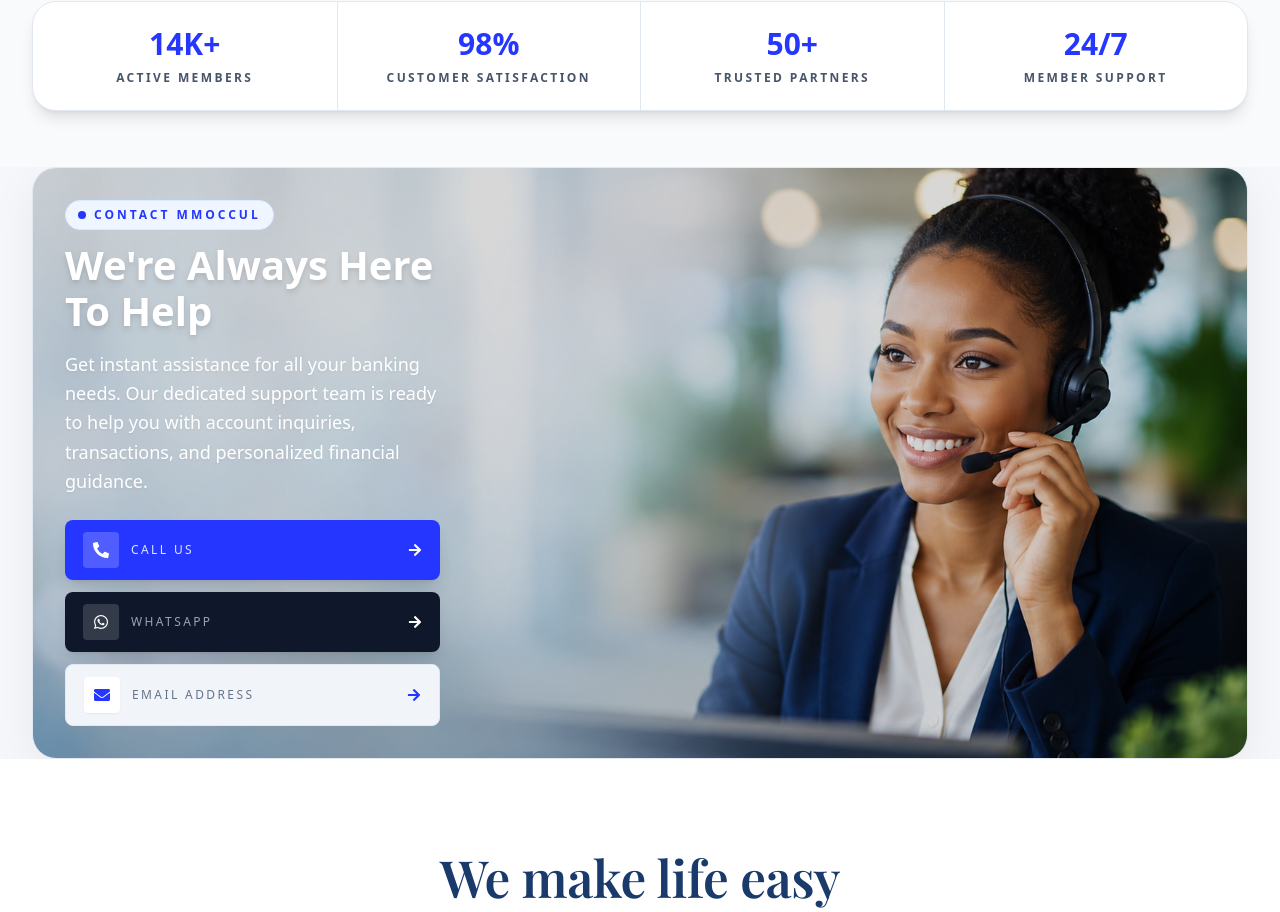
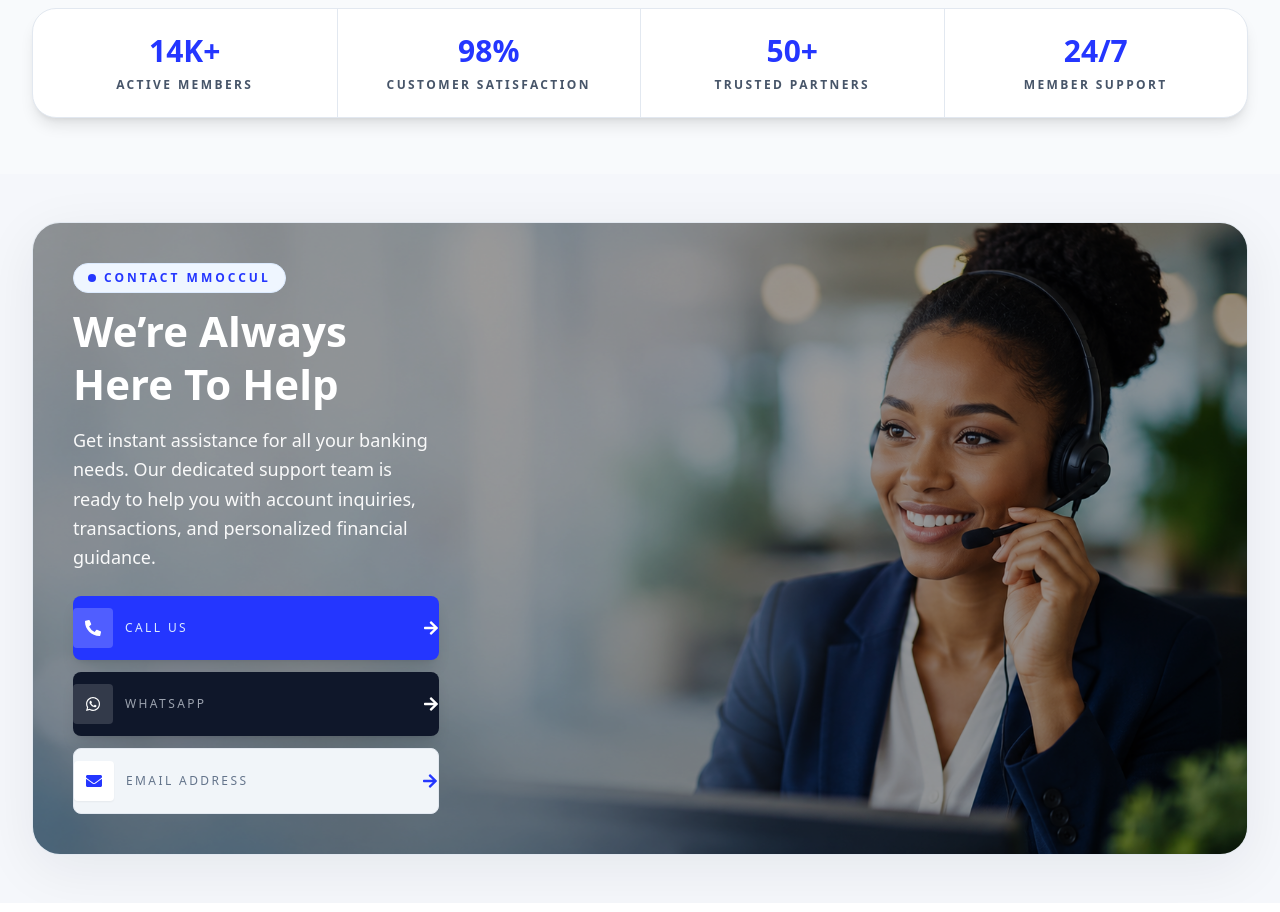
Before and after one commit to Narcisse1/mmoccul-website, a React (Create React App) app: page / in a window 1280 px wide. Shown: the part 1885-2797 px from the top of the page. Built offline with nearby package versions, Linux system fonts and the light colour scheme; a web font is replaced by a local one.

Commit message:
Updated Logo

```diff
--- a/src/pages/AboutPage.jsx
+++ b/src/pages/AboutPage.jsx
@@ -61,7 +61,7 @@ export const AboutPage = () => {
 <div className='w-2 h-2 rounded-full bg-[#4da3ff] animate-pulse'></div>
 
 <span className='text-white/80 uppercase tracking-[0.25em] text-[11px] font-semibold'>
-ABOUT MMOCCUL
+{t('aboutMmoccul')}
 </span>
 </div>
 
@@ -73,9 +73,7 @@ ABOUT MMOCCUL
               letterSpacing: '-0.02em',
             }}
           >
-            Your Financial Partner
-            <br />
-            for Growth and Success
+            {t('yourFinancialPartner')}
           </h1>
 
         </div>
--- a/src/sections/ContactSection.jsx
+++ b/src/sections/ContactSection.jsx
@@ -5,70 +5,61 @@ import {
   FaEnvelope,
   FaArrowRight,
 } from 'react-icons/fa'
-import { useLanguage } from '../context/LanguageContext'
 
 // Import your image
 import contactImg from '../assets/assets3/contact.png'
 
 export const ContactSection = () => {
-  const { t } = useLanguage()
-
   return (
-    <section className='w-full bg-[#f5f7fb] px-4 sm:px-6 lg:px-8 overflow-hidden'>
+    <section className='w-full bg-[#f5f7fb] py-12 px-6 lg:px-8 overflow-hidden'>
       <div className='max-w-7xl mx-auto'>
-        <div className='relative bg-white rounded-[24px] overflow-hidden shadow-[0_12px_48px_rgba(15,23,42,0.06)] border border-slate-200'>
+        <div className='relative bg-white rounded-[28px] overflow-hidden shadow-[0_14px_56px_rgba(15,23,42,0.07)] border border-slate-200'>
           {/* Background Image */}
           <div className='absolute inset-0 bg-center bg-cover'
-            style={{ backgroundImage: `url(${contactImg})` }}
-          />
-          {/* Darker overlay — raises contrast on small screens where the background image is most visible */}
-          <div className='absolute inset-0 bg-black/25 sm:bg-black/20 lg:bg-black/15' />
+               style={{ backgroundImage: `url(${contactImg})` }}></div>
+          {/* Overlay for better text readability - made more opaque for better contrast */}
+          <div className='absolute inset-0 bg-black/40'></div>
 
-          <div className='grid lg:grid-cols-2 items-center gap-4 sm:gap-5 md:gap-6 px-4 sm:px-6 lg:px-8 py-4 sm:py-6 lg:py-8 relative z-10'>
-            {/* LEFT CONTENT */}
-            <div className='lg:w-2/3'>
+          <div className='grid lg:grid-cols-2 items-center gap-9 px-6 lg:px-10 py-10 relative z-10'>
+            {/* LEFT CONTENT - TEXT */}
+            <div className='lg:w-2/3'> {/* Expanded toward center */}
               {/* Small Tag */}
-              <div className='inline-flex items-center gap-2 bg-blue-50 border border-blue-100 rounded-full px-3 py-1.5 mb-2.5 sm:mb-3'>
-                <span className='w-2 h-2 bg-[#2436ff] rounded-full flex-shrink-0' />
+              <div className='inline-flex items-center gap-2 bg-blue-50 border border-blue-100 rounded-full px-3.5 py-1.5 mb-3'>
+                <span className='w-2 h-2 bg-[#2436ff] rounded-full'></span>
                 <span className='text-[#2436ff] text-xs uppercase tracking-[0.25em] font-semibold'>
-                  {t('contactMmoccul')}
+                  Contact MMOCCUL
                 </span>
               </div>
 
-              {/* Heading — clamp gives fluid sizing from 375 px up to 1440 px / XL screens */}
-              <h2 className='text-white font-bold leading-[1.15] mb-3 sm:mb-4 drop-shadow-md
-                             text-[clamp(1.35rem,4.2vw,2.5rem)]'>
-                {t('alwaysHelp')}
+              {/* Heading */}
+              <h2 className='text-white text-[32px] lg:text-[42px] font-extrabold leading-tight mb-4 text-shadow-md'>
+                We’re Always <br />
+                Here To Help
               </h2>
 
               {/* Text */}
-              <p className='text-white font-medium leading-relaxed mb-4 sm:mb-6 drop-shadow-sm
-                            text-[clamp(0.9rem,2.4vw,1.125rem)]'>
-                {t('contactText')}
+              <p className='text-white/95 text-lg leading-relaxed max-w-xl mb-6 font-medium'>
+                Get instant assistance for all your banking needs. Our dedicated support team is ready to help you with account inquiries, transactions, and personalized financial guidance.
               </p>
 
               {/* Contact Buttons */}
-              <div className='flex flex-col gap-2 sm:gap-2.5 md:gap-3 max-w-full sm:max-w-lg w-full'>
+              <div className='flex flex-col gap-3 max-w-xl'>
                 {/* CALL */}
                 <a
                   href='tel:+237670020630'
-                  className='group flex items-center justify-between bg-[#2436ff] hover:bg-[#1d2ee6]
-                             text-white rounded-lg px-4 py-[0.625rem] sm:px-[18px] sm:py-3
-                             transition-all duration-300 shadow-lg
-                             hover:shadow-[0_5px_14px_rgba(36,54,255,0.18)]
-                             active:scale-[0.98] active:transition-transform active:duration-100'
+                  className='group flex items-center justify-between bg-[#2436ff] hover:bg-[#1d2ee6] text-white rounded-lg px-4.5 py-3 transition-all duration-300 shadow-lg hover:shadow-[0_6px_16px_rgba(36,54,255,0.2)]'
                 >
-                  <div className='flex items-center gap-2 sm:gap-3'>
-                    <div className='w-9 h-9 rounded bg-white/20 flex items-center justify-center flex-shrink-0
-                                   sm:w-9.5 sm:h-9.5'>
-                      <FaPhoneAlt className='text-white text-sm sm:text-base' />
+                  <div className='flex items-center gap-3'>
+                    <div className='w-10 h-10 rounded bg-white/20 flex items-center justify-center'>
+                      <FaPhoneAlt className='text-white' />
                     </div>
-                    <p className='text-[0.7rem] sm:text-xs uppercase tracking-[0.2em] text-blue-100 mb-0 whitespace-nowrap'>
-                      {t('callUs')}
-                    </p>
+                    <div>
+                      <p className='text-xs uppercase tracking-[0.2em] text-blue-100 mb-0'>
+                        Call Us
+                      </p>
+                    </div>
                   </div>
-                  <FaArrowRight className='group-hover:translate-x-0.5 transition-transform duration-300
-                                          text-white text-xs sm:text-sm flex-shrink-0' />
+                  <FaArrowRight className='group-hover:translate-x-0.5 transition-transform duration-300 text-white' />
                 </a>
 
                 {/* WHATSAPP */}
@@ -76,53 +67,47 @@ export const ContactSection = () => {
                   href='https://wa.me/237680485488'
                   target='_blank'
                   rel='noopener noreferrer'
-                  className='group flex items-center justify-between bg-[#0f172a] hover:bg-[#111c33]
-                             text-white rounded-lg px-4 py-[0.625rem] sm:px-[18px] sm:py-3
-                             transition-all duration-300 shadow-lg
-                             hover:shadow-[0_5px_14px_rgba(15,23,42,0.12)]
-                             active:scale-[0.98] active:transition-transform active:duration-100'
+                  className='group flex items-center justify-between bg-[#0f172a] hover:bg-[#111c33] text-white rounded-lg px-4.5 py-3 transition-all duration-300 shadow-lg hover:shadow-[0_6px_16px_rgba(15,23,42,0.15)]'
                 >
-                  <div className='flex items-center gap-2 sm:gap-3'>
-                    <div className='w-9 h-9 rounded bg-white/15 flex items-center justify-center flex-shrink-0
-                                   sm:w-9.5 sm:h-9.5'>
-                      <FaWhatsapp className='text-white text-sm sm:text-base' />
+                  <div className='flex items-center gap-3'>
+                    <div className='w-10 h-10 rounded bg-white/15 flex items-center justify-center'>
+                      <FaWhatsapp className='text-white' />
                     </div>
-                    <p className='text-[0.7rem] sm:text-xs uppercase tracking-[0.2em] text-gray-400 mb-0 whitespace-nowrap'>
-                      {t('whatsApp')}
-                    </p>
+                    <div>
+                      <p className='text-xs uppercase tracking-[0.2em] text-gray-400 mb-0'>
+                        WhatsApp
+                      </p>
+                    </div>
                   </div>
-                  <FaArrowRight className='group-hover:translate-x-0.5 transition-transform duration-300
-                                          text-white text-xs sm:text-sm flex-shrink-0' />
+                  <FaArrowRight className='group-hover:translate-x-0.5 transition-transform duration-300 text-white' />
                 </a>
 
                 {/* EMAIL */}
                 <a
                   href='mailto:info@mmoccul.com'
-                  className='group flex items-center justify-between bg-slate-100 hover:bg-slate-200
-                             text-slate-900 rounded-lg px-4 py-[0.625rem] sm:px-[18px] sm:py-3
-                             transition-all duration-300 border border-slate-200
-                             active:scale-[0.98] active:transition-transform active:duration-100'
+                  className='group flex items-center justify-between bg-slate-100 hover:bg-slate-200 text-slate-900 rounded-lg px-4.5 py-3 transition-all duration-300 border border-slate-200'
                 >
-                  <div className='flex items-center gap-2 sm:gap-3'>
-                    <div className='w-9 h-9 rounded bg-white flex items-center justify-center shadow-sm flex-shrink-0
-                                   sm:w-9.5 sm:h-9.5'>
-                      <FaEnvelope className='text-[#2436ff] text-sm sm:text-base' />
+                  <div className='flex items-center gap-3'>
+                    <div className='w-10 h-10 rounded bg-white flex items-center justify-center shadow-sm'>
+                      <FaEnvelope className='text-[#2436ff]' />
                     </div>
-                    <p className='text-[0.7rem] sm:text-xs uppercase tracking-[0.2em] text-slate-500 mb-0 whitespace-nowrap'>
-                      {t('emailAddress')}
-                    </p>
+                    <div>
+                      <p className='text-xs uppercase tracking-[0.2em] text-slate-500 mb-0'>
+                        Email Address
+                      </p>
+                    </div>
                   </div>
-                  <FaArrowRight className='group-hover:translate-x-0.5 transition-transform duration-300
-                                          text-[#2436ff] text-xs sm:text-sm flex-shrink-0' />
+                  <FaArrowRight className='group-hover:translate-x-0.5 transition-transform duration-300 text-[#2436ff]' />
                 </a>
               </div>
             </div>
 
-            {/* RIGHT SIDE — hidden on mobile and tablet, visible on lg+ */}
+            {/* RIGHT SIDE - CURVED DESIGN ELEMENT */}
             <div className='hidden lg:block lg:w-1/3 relative'>
-              <div className='absolute inset-0 bg-blue-50/12' />
-              <div className='absolute top-[-20px] right-[-20px] w-[100px] h-[100px] bg-blue-100/8
-                              blur-[40px] rounded-full' />
+              {/* Curved background shape */}
+              <div className='absolute inset-0 bg-blue-50/12'></div>
+              {/* Additional decorative elements */}
+              <div className='absolute top-[-25px] right-[-25px] w-[120px] h-[120px] bg-blue-100/8 blur-[50px] rounded-full'></div>
             </div>
           </div>
         </div>
--- a/src/sections/Header.jsx
+++ b/src/sections/Header.jsx
@@ -29,8 +29,8 @@ export const Header = () => {
 
         {/* Left */}
         <div className="flex items-center gap-8 lg:gap-12">
-          <RouterLink to="/" className="w-12 lg:w-14">
-            <img src={logo} alt="Logo" />
+          <RouterLink to="/" className="w-36 lg:w-42">
+            <img src={logo} alt="Logo" style={{ width: '100%', height: '100%'}} />
           </RouterLink>
 
           {/* Tabs */}
```
Also changed, not shown: src/assets/Mmoccul__logo.png.
